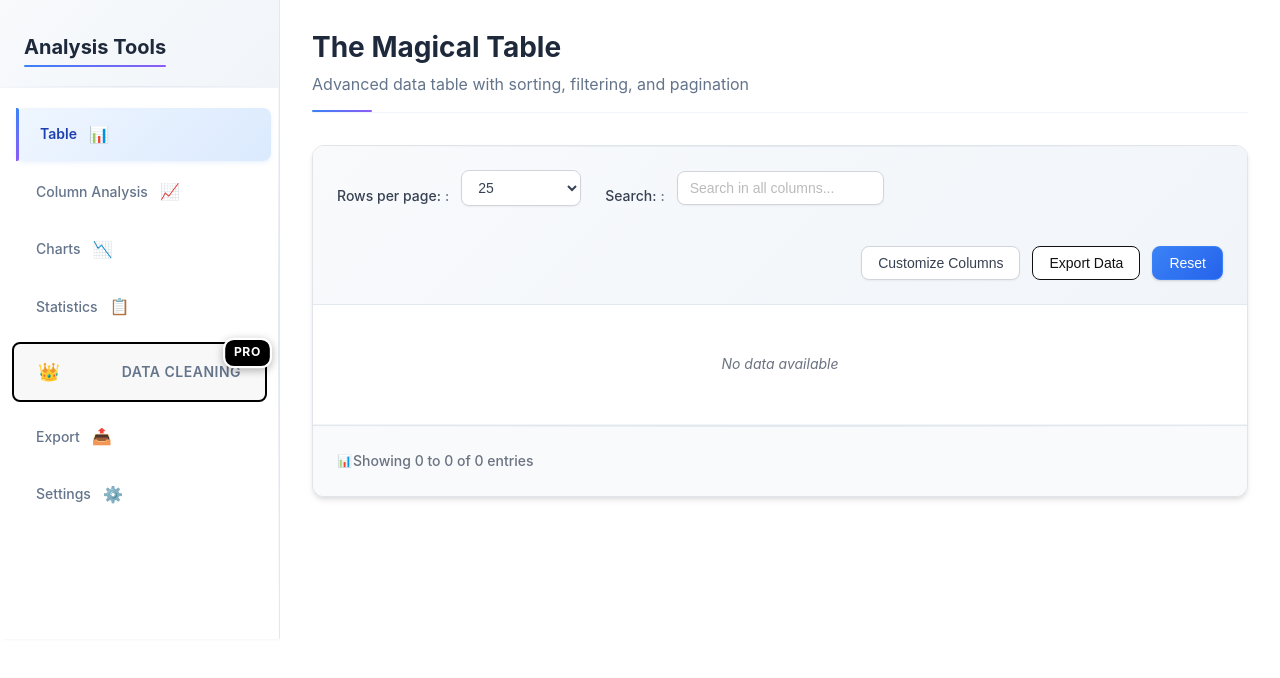
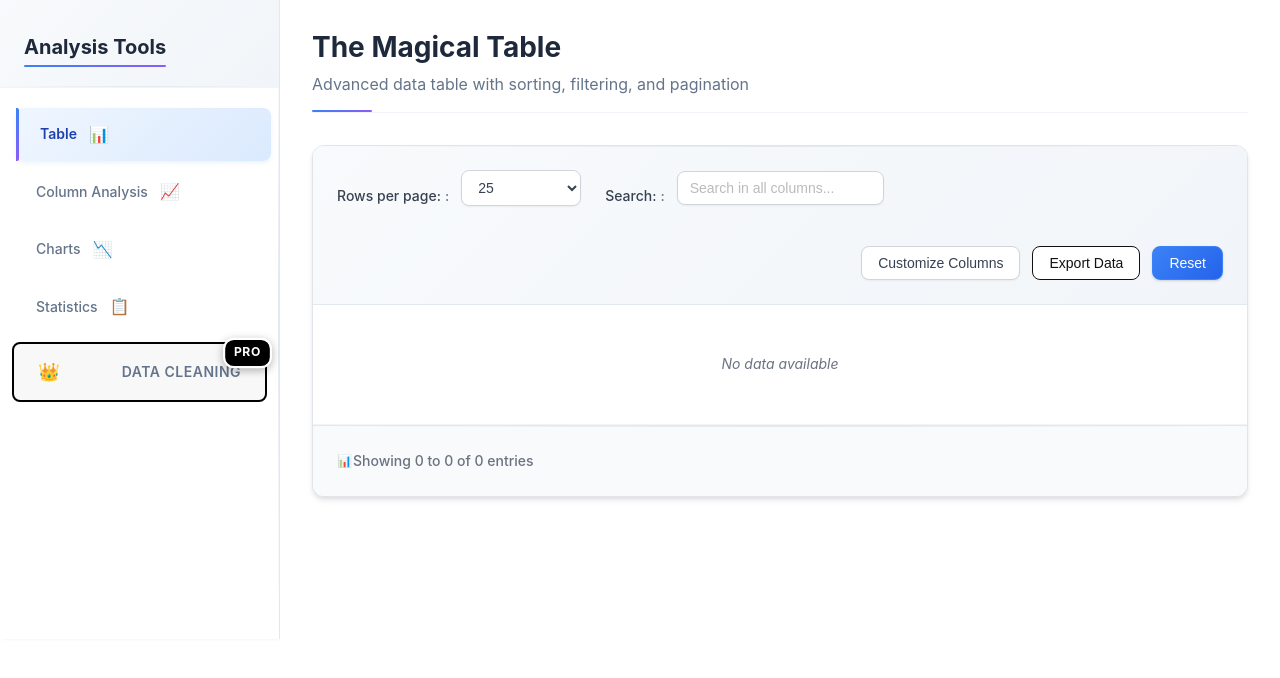
Before and after one commit to MNourMoslem/Analayzee, a Django app: template Analayzee/templates/main/analysis.html in a window 1280 px wide. Shown: the part 78-756 px from the top of the page. Run offline with Django 5.2, Linux system fonts and the light colour scheme; the template is opened without the code that fills it, so the values that code supplies are empty.

Commit message:
Add new PDF document for College Project 3 and remove unused export and settings tabs from analysis page

```diff
--- a/Analayzee/templates/main/analysis.html
+++ b/Analayzee/templates/main/analysis.html
@@ -64,8 +64,6 @@
                 </span>
                 <span class="premium-badge">PRO</span>
             </li>
-            <li class="sidebar-tab" data-tab="export">Export</li>
-            <li class="sidebar-tab" data-tab="settings">Settings</li>
         </ul>
     </div>
     <!-- Main Content -->
@@ -390,21 +388,6 @@
             </div>
             {% endif %}
         </div>
-        <!-- Other Tab Contents -->
-        <div class="tab-content" id="export-tab">
-            <div class="content-header">
-                <h1 class="content-title">Export</h1>
-                <p class="content-subtitle">Export your data in various formats</p>
-            </div>
-            <p>Export functionality coming soon...</p>
-        </div>
-        <div class="tab-content" id="settings-tab">
-            <div class="content-header">
-                <h1 class="content-title">Settings</h1>
-                <p class="content-subtitle">Configure your analysis preferences</p>
-            </div>
-            <p>Settings functionality coming soon...</p>
-        </div>
     </div>
 </div>
 {% endblock %}
```
Also changed, not shown: 1 other file.
